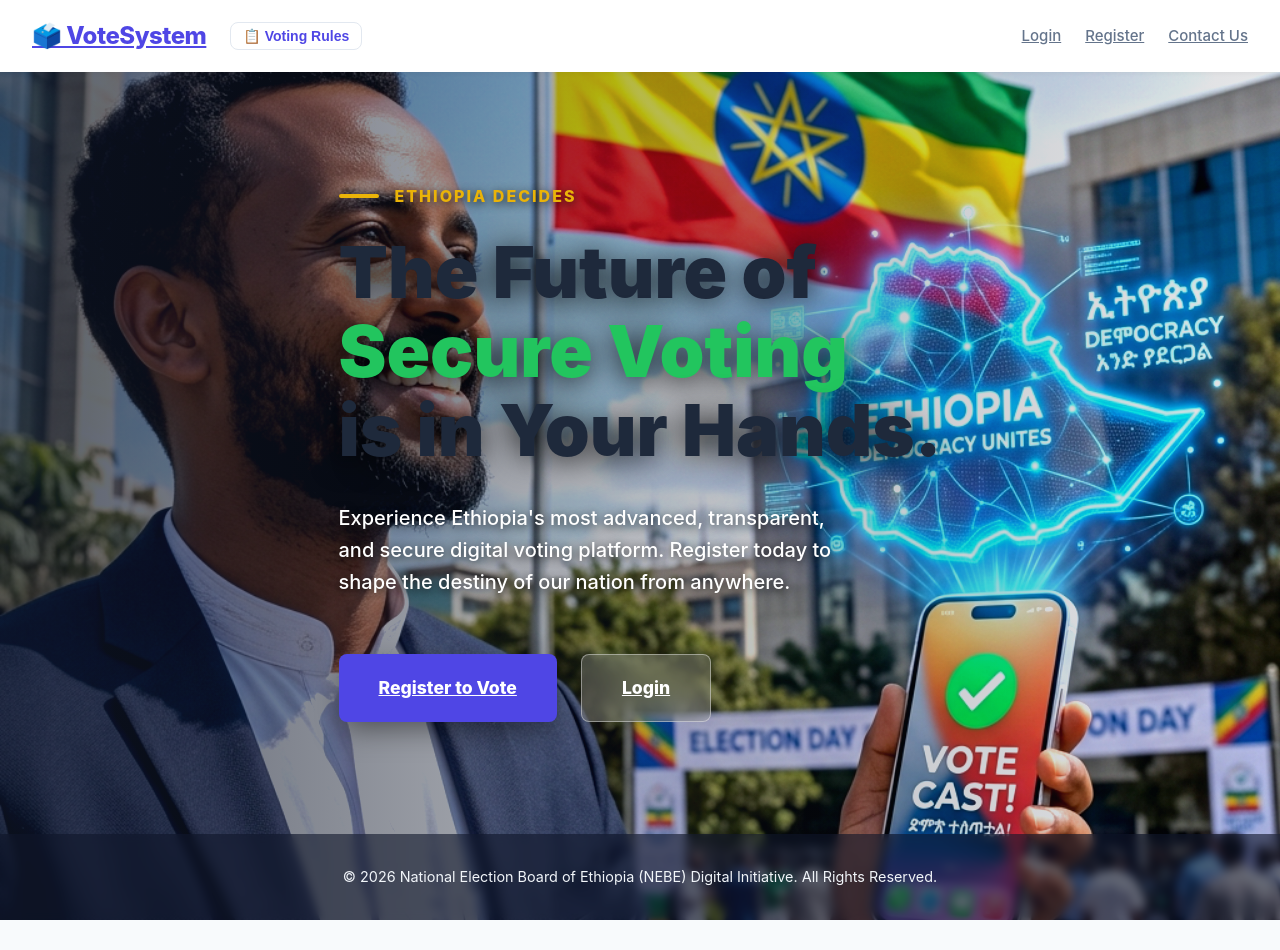
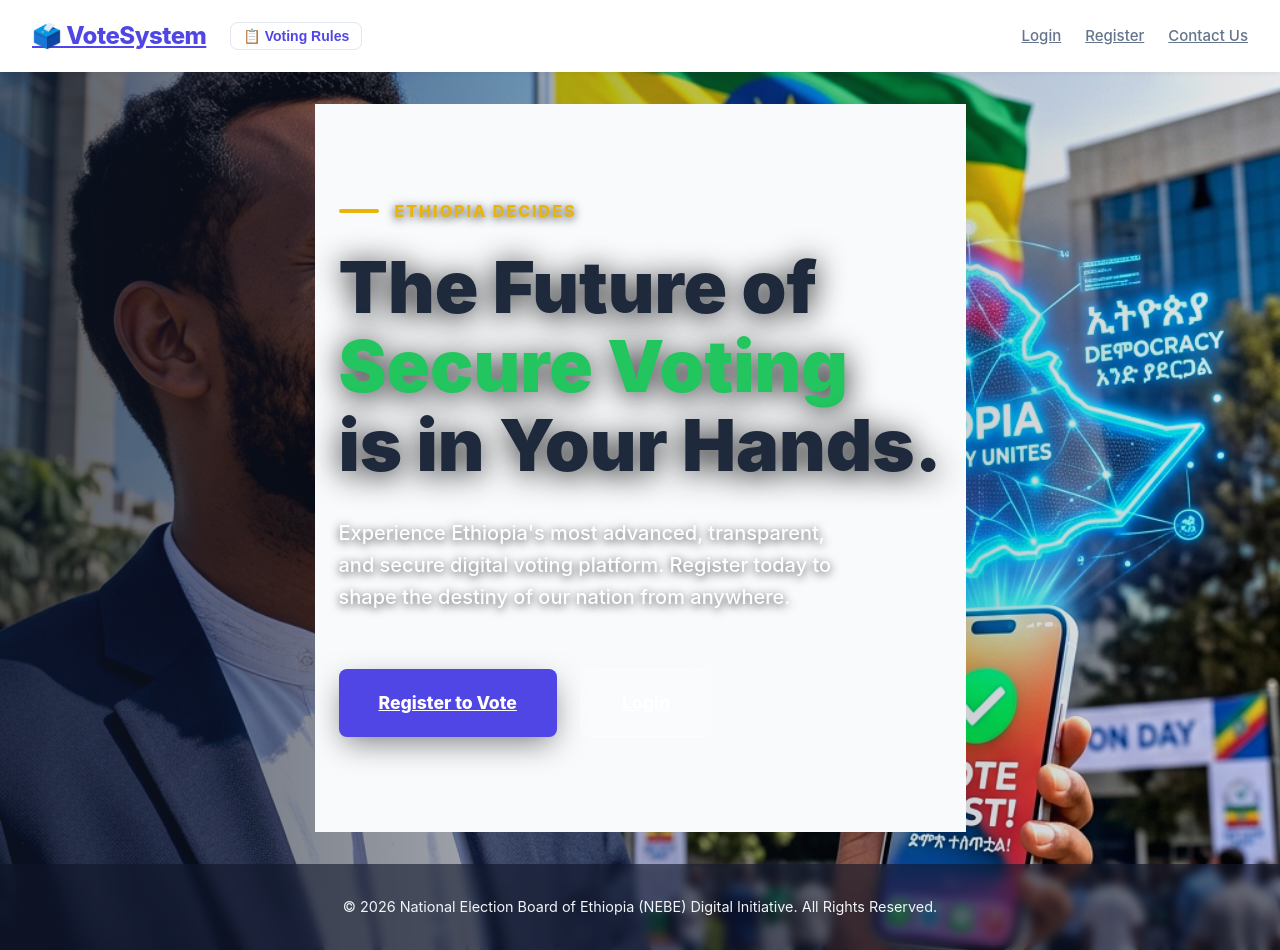
Before and after one commit to kirakiru1312-star/Online-voting-system-, a React (Create React App) app in the folder frontend/: page / in a window 1280 px wide. Before the commit the page ends 920 px from the top, so only its background shows below. Built offline with nearby package versions, Linux system fonts and the light colour scheme; no server answers; the HTML template or start-up script is replaced by a standard one.

Commit message:
fix: set persistent dark background on html/body/root to prevent white flash during navigation

```diff
--- a/frontend/src/index.css
+++ b/frontend/src/index.css
@@ -14,29 +14,31 @@
 *, *::before, *::after { box-sizing: border-box; margin: 0; padding: 0; }
 
 html {
-  /* Fixed background for the entire app — never changes regardless of page or service availability */
-  background-color: #f8fafc;
   min-height: 100%;
+  background-color: #0f172a;
 }
 
 body {
   font-family: 'Inter', -apple-system, BlinkMacSystemFont, 'Segoe UI', Roboto, sans-serif;
-  background-color: #f8fafc;
+  background-color: #0f172a;
   color: var(--text-main);
   line-height: 1.5;
   min-height: 100vh;
 }
 
-/* Ensure the root div never shows white — always inherits the body background */
 #root {
   min-height: 100vh;
-  background-color: #f8fafc;
+  background-color: #0f172a;
 }
 
 .container {
   max-width: 1200px;
   margin: 2rem auto;
   padding: 0 1.5rem;
+  /* Ensure admin/voter content pages always have the light background */
+  background-color: var(--bg-color);
+  min-height: calc(100vh - 72px);
+  border-radius: 0;
 }
 
 /* Typography */
```
